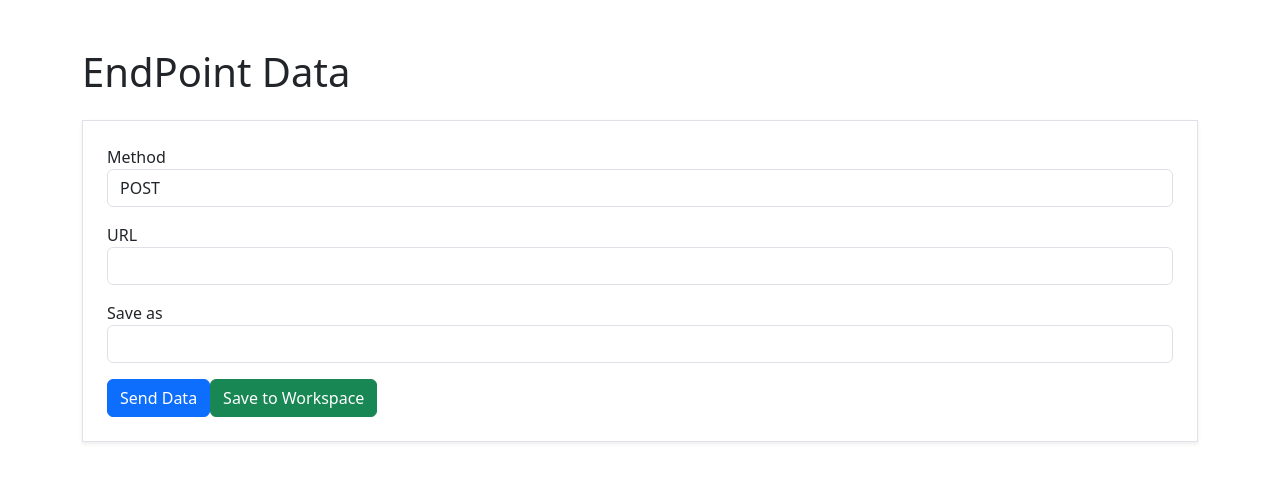
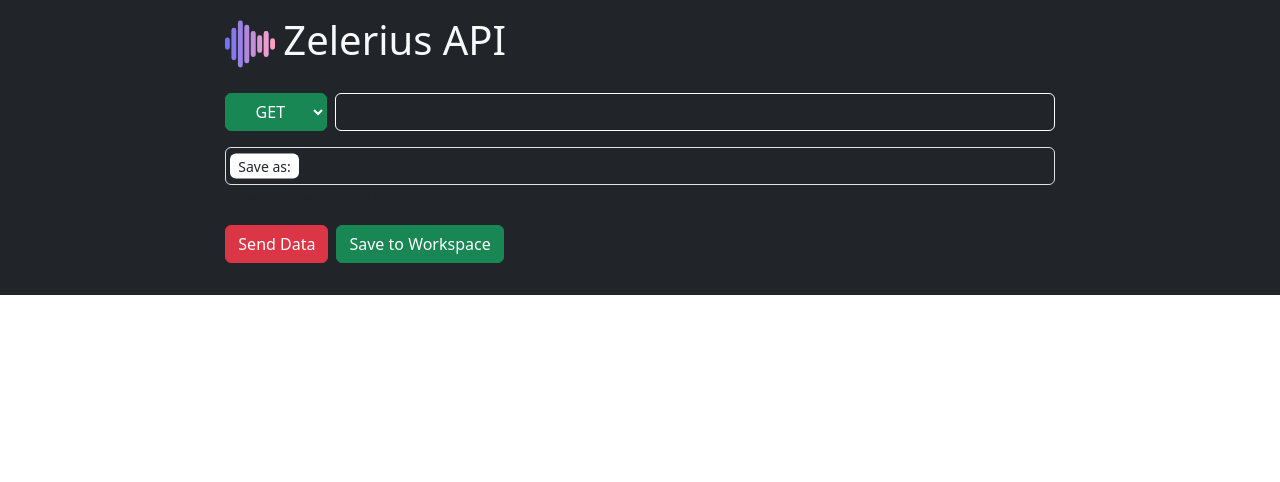
Before and after one commit to dharshan-kumarj/RestAPI-Automation-Frontend, a React (Vite) app in the folder vite-project/: page /test in a window 1280 px wide. Shown: the top 482 px of the page. Built offline with nearby package versions, Linux system fonts and the light colour scheme.

Commit message:
updated design for EndPointData Componenet

```diff
--- a/vite-project/src/components/EndPointData.tsx
+++ b/vite-project/src/components/EndPointData.tsx
@@ -1,6 +1,7 @@
 import React, { useState } from 'react';
 import 'bootstrap/dist/css/bootstrap.min.css';
 import ResponseDisplay from './ResponseDisplay';
+import Zelerius from '../assets/zelerius.svg';
 
 function EndPointData({ method, url,setUrl,setMethod, token, headers, body, testCases,workspace_id }) {
 
@@ -105,53 +106,84 @@ function EndPointData({ method, url,setUrl,setMethod, token, headers, body, test
   };
 
   return (
-    <div className="container mt-5">
-      <h1 className="mb-4">EndPoint Data</h1>
-      <form onSubmit={handleSubmit} className="border p-4 shadow-sm bg-white">
-        <div className="form-group mb-3">
-          <label htmlFor="method">Method</label>
+    <div className="container-fluid bg-dark text-light py-3">
+    <div className="row justify-content-center">
+      <div className="col-12 col-md-10 col-lg-8">
+        <h1 className="mb-4">
+          {/* <svg width="24" height="24" className="me-2">
+            <path d="M12 2C6.48 2 2 6.48 2 12s4.48 10 10 10 10-4.48 10-10S17.52 2 12 2zm0 18c-4.41 0-8-3.59-8-8s3.59-8 8-8 8 3.59 8 8-3.59 8-8 8zm-1-13h2v6h-2zm0 8h2v2h-2z" fill="currentColor"/>
+          </svg> */}
+           <img src={Zelerius} className='me-2' alt="Logo" />
+          Zelerius API
+        </h1>
+        <form onSubmit={handleSubmit} className="mb-3">
+        <div className="d-flex align-items-center mb-3">
+          <div className="me-2">
             <select
+              className="btn btn-success dropdown-toggle"
               id="method"
               name="method"
-            className="form-control"
               value={method}
               onChange={handleChange}
             >
+              <option value="GET">GET</option>
               <option value="POST">POST</option>
-            <option value="GET">GET</option>
+              <option value="DELETE">DELETE</option>
+              <option value="PUT">PUT</option>
             </select>
           </div>
-        <div className="form-group mb-3">
-          <label htmlFor="url">URL</label>
           <input
             type="text"
+            className="form-control bg-dark text-light border-white"
             id="url"
             name="url"
-            className="form-control"
             value={url}
             onChange={handleChange}
+            style={{ borderColor: 'white' }}
           />
         </div>
-        <div className="form-group mb-3">
-          <label htmlFor="path">Save as</label>
+        <div className="mb-3 position-relative">
           <input
             type="text"
+            className="form-control bg-dark text-white"
             id="path"
             name="path"
-            className="form-control"
             value={path}
             onChange={handleChange}
+            placeholder="Enter name to save"
+            style={{ paddingLeft: '80px' }}
           />
+          <span
+            className="position-absolute bg-white text-dark"
+            style={{
+              left: '5px',
+              top: '30%',
+              transform: 'translateY(-50%)',
+              padding: '2px 8px',
+              borderRadius: '6px',
+              fontSize: '14px',
+              pointerEvents: 'none'
+            }}
+          >
+            Save as:
+          </span>
+          <small className="form-text text-muted">
+            Enter a name to save this endpoint for future use in your workspace.
+          </small>
         </div>
-        <button type="submit" className="btn btn-primary" disabled={isLoading}>
+          <div className="d-grid gap-2 d-md-flex justify-content-md-start">
+            <button type="submit" className="btn btn-danger" disabled={isLoading}>
               {isLoading ? 'Sending...' : 'Send Data'}
             </button>
             <button type="button" className="btn btn-success" onClick={handleSaveToWorkspace} disabled={isLoading}>
               Save to Workspace
             </button>
+          </div>
         </form>
         {error && <div className="alert alert-danger mt-3">Error: {error.message}</div>}
         {responseData && <ResponseDisplay data={responseData} />}
+      </div>
+    </div>
   </div>
   );
 }
--- a/vite-project/src/pages/Flow.tsx
+++ b/vite-project/src/pages/Flow.tsx
@@ -1,4 +1,4 @@
-import { useState, useCallback, useRef, memo } from 'react';
+import React, { useState, useCallback, useRef, memo, useEffect } from 'react';
 import ReactFlow, {
   Controls,
   Background,
@@ -17,7 +17,37 @@ import 'reactflow/dist/style.css';
 
 const buttonNodeId = 'button-node';
 
-const CustomNode = memo(({ data, id }: { data: any; id: string }) => {
+interface CustomNodeData {
+  onButtonClick: (id: string, isTrue: boolean) => void;
+  updateNodeData: (id: string, newData: Partial<CustomNodeData>) => void;
+  method?: string;
+  url?: string;
+  testCases?: string;
+}
+
+const CustomNode = memo(({ data, id }: { data: CustomNodeData; id: string }) => {
+  const [method, setMethod] = useState(data.method || 'GET');
+  const [url, setUrl] = useState(data.url || '');
+  const [testCases, setTestCases] = useState(data.testCases || '');
+
+  const onMethodChange = (e: React.ChangeEvent<HTMLSelectElement>) => {
+    const newMethod = e.target.value;
+    setMethod(newMethod);
+    data.updateNodeData(id, { method: newMethod });
+  };
+
+  const onUrlChange = (e: React.ChangeEvent<HTMLInputElement>) => {
+    const newUrl = e.target.value;
+    setUrl(newUrl);
+    data.updateNodeData(id, { url: newUrl });
+  };
+
+  const onTestCasesChange = (e: React.ChangeEvent<HTMLInputElement>) => {
+    const newTestCases = e.target.value;
+    setTestCases(newTestCases);
+    data.updateNodeData(id, { testCases: newTestCases });
+  };
+
   const onTrueClick = () => {
     data.onButtonClick(id, true);
   };
@@ -29,12 +59,12 @@ const CustomNode = memo(({ data, id }: { data: any; id: string }) => {
   return (
     <div style={{ padding: '10px', background: '#f0f0f0', borderRadius: '5px', minWidth: '250px' }}>
       <Handle type="target" position={Position.Top} />
-      <select defaultValue="GET" style={{ width: '100%', marginBottom: '5px' }}>
+      <select value={method} onChange={onMethodChange} style={{ width: '100%', marginBottom: '5px' }}>
         <option value="GET">GET</option>
         <option value="POST">POST</option>
       </select>
-      <input type="text" placeholder="URL" style={{ width: '100%', marginBottom: '5px' }} />
-      <input type="text" placeholder="Test cases" style={{ width: '70%', marginBottom: '5px' }} />
+      <input type="text" value={url} onChange={onUrlChange} placeholder="URL" style={{ width: '100%', marginBottom: '5px' }} />
+      <input type="text" value={testCases} onChange={onTestCasesChange} placeholder="Test cases" style={{ width: '70%', marginBottom: '5px' }} />
       <button style={{ width: '28%', marginLeft: '2%' }}>Send()</button>
       <div>
         <button style={{ width: '49%', background: 'green', color: 'white' }} onClick={onTrueClick}>True()</button>
@@ -69,6 +99,47 @@ const initialNodes: Node[] = [
 
 const initialEdges: Edge[] = [];
 
+function generateFlowJSON(nodes: Node[], edges: Edge[]) {
+  const nodeMap = new Map(nodes.map(node => [node.id, node]));
+
+  function buildFlowObject(nodeId: string): any {
+    const node = nodeMap.get(nodeId);
+    if (!node) return null;
+
+    const flowObject: any = {
+      tag: node.id,
+      request: {
+        method: node.data?.method || 'GET',
+        url: node.data?.url || '',
+        variables: {},
+        body: {},
+        headers: {}
+      },
+      testcase: node.data?.testCases ? [node.data.testCases] : [],
+      true: {},
+      false: {}
+    };
+
+    const trueEdge = edges.find(edge => edge.source === nodeId && edge.sourceHandle === 'a');
+    const falseEdge = edges.find(edge => edge.source === nodeId && edge.sourceHandle === 'b');
+
+    if (trueEdge) {
+      flowObject.true = buildFlowObject(trueEdge.target);
+    }
+    if (falseEdge) {
+      flowObject.false = buildFlowObject(falseEdge.target);
+    }
+
+    return flowObject;
+  }
+
+  const rootNode = nodes.find(node => node.type === 'custom' || node.type === 'input');
+  return {
+    flow: rootNode ? buildFlowObject(rootNode.id) : {},
+    global_variable: {}
+  };
+}
+
 function Flow() {
   const [nodes, setNodes] = useState<Node[]>(initialNodes);
   const [edges, setEdges] = useState<Edge[]>(initialEdges);
@@ -89,6 +160,14 @@ function Flow() {
     [],
   );
 
+  const updateNodeData = useCallback((nodeId: string, newData: Partial<CustomNodeData>) => {
+    setNodes((nds) =>
+      nds.map((node) =>
+        node.id === nodeId ? { ...node, data: { ...node.data, ...newData } } : node
+      )
+    );
+  }, []);
+
   const createNewNode = useCallback((parentId: string, isTrue: boolean) => {
     const newNodeId = `node-${nodeIdCounter.current}`;
     nodeIdCounter.current += 1;
@@ -99,7 +178,7 @@ function Flow() {
     const newNode: Node = {
       id: newNodeId,
       type: 'custom',
-      data: { onButtonClick: createNewNode },
+      data: { onButtonClick: createNewNode, updateNodeData },
       position: {
         x: (parentNode.position?.x || 0) + (isTrue ? -150 : 150),
         y: (parentNode.position?.y || 0) + 200
@@ -117,7 +196,7 @@ function Flow() {
 
     setNodes((nds) => [...nds, newNode]);
     setEdges((eds) => [...eds, newEdge]);
-  }, [nodes]);
+  }, [nodes, updateNodeData]);
 
   const addNewNode = useCallback(() => {
     const newNodeId = `node-${nodeIdCounter.current}`;
@@ -126,12 +205,12 @@ function Flow() {
     const newNode: Node = {
       id: newNodeId,
       type: 'custom',
-      data: { onButtonClick: createNewNode },
+      data: { onButtonClick: createNewNode, updateNodeData },
       position: { x: 200, y: 50 + nodes.length * 200 },
     };
 
     setNodes((nds) => [...nds, newNode]);
-  }, [nodes, createNewNode]);
+  }, [nodes, createNewNode, updateNodeData]);
 
   const onNodeClick = useCallback((event: React.MouseEvent, node: Node) => {
     if (node.id === buttonNodeId) {
@@ -139,10 +218,22 @@ function Flow() {
     }
   }, [addNewNode]);
 
+  const logFlowJSON = useCallback(() => {
+    const flowJSON = generateFlowJSON(nodes, edges);
+    console.log(JSON.stringify(flowJSON, null, 2));
+  }, [nodes, edges]);
+
+  useEffect(() => {
+    logFlowJSON();
+  }, [nodes, edges, logFlowJSON]);
+
   return (
     <div style={{ width: '100%', height: '100vh' }}>
       <ReactFlow
-        nodes={nodes}
+        nodes={nodes.map(node => ({
+          ...node,
+          data: { ...node.data, updateNodeData }
+        }))}
         edges={edges}
         onNodesChange={onNodesChange}
         onEdgesChange={onEdgesChange}
@@ -156,6 +247,20 @@ function Flow() {
         <Background />
         <Controls />
       </ReactFlow>
+      <button onClick={logFlowJSON} style={{
+        position: 'absolute',
+        bottom: '20px',
+        right: '20px',
+        zIndex: 4,
+        padding: '10px',
+        backgroundColor: '#4CAF50',
+        color: 'white',
+        border: 'none',
+        borderRadius: '5px',
+        cursor: 'pointer'
+      }}>
+        Log Flow JSON
+      </button>
     </div>
   );
 }
```
Lines whose indentation alone changed are shown as unchanged.
